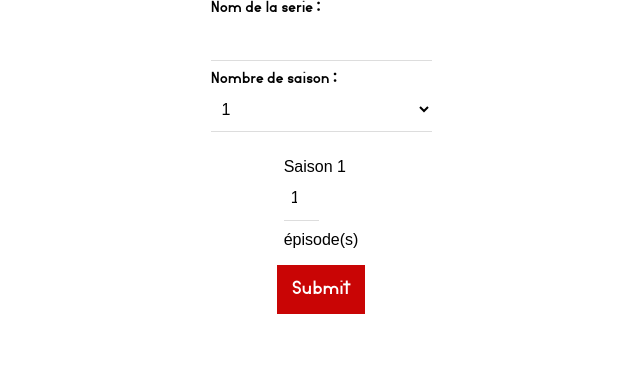
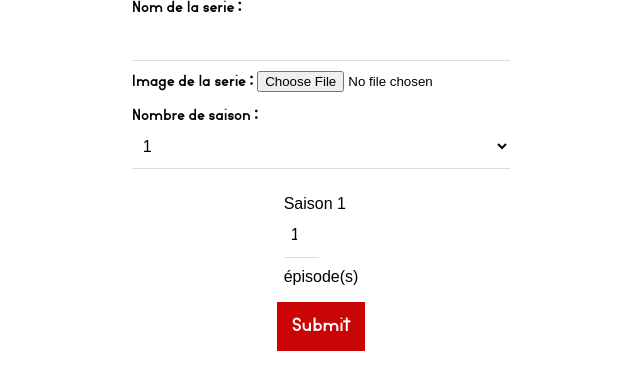
Before and after one commit to RemiRuc/to-watch-list, a PHP site: page /createserie.php in a window 1280 px wide. Shown: the part 70-460 px from the top of the page, without its empty margins (319-959 px from the left). Run offline with PHP 8.4, Linux system fonts and the light colour scheme; the visitor is signed in with stand-in values (Sample User, id 1); style sheets or scripts are compiled from the project's sources; some libraries are stand-ins or nearby versions.

Commit message:
#10 Permettre d'ajouter une image a une série ( à la création)
Ajouter une table image avec 2 colonne : idImage et lien. Dans la table series rajouter une colonne idImage

```diff
--- a/createserie.php
+++ b/createserie.php
@@ -6,7 +6,7 @@ include('templates/bdd.php');
 
 	<?php
 	if (isset($_GET['attempt'])) {
-		if ((isset($_POST['nomSerie']))&&(isset($_POST['nbrSaison']))&&(isset($_POST['saison1']))&&(isset($_SESSION['id']))) {
+		if ((isset($_POST['nomSerie']))&&(isset($_POST['nbrSaison']))&&(isset($_POST['saison1']))&&(isset($_SESSION['id']))&&(isset($_FILES['image']))&&(isset($_FILES['image']['name']))) {
 			$nom=$_POST['nomSerie'];
 			$nbrSaison=$_POST['nbrSaison'];
 			for ($i=0; $i < $nbrSaison; $i++) {
@@ -16,9 +16,24 @@ include('templates/bdd.php');
 					$nbrEpisodes[]=$_POST["saison".($i+1)];
 				}
 			}
+			$tailleMax=2097152;
+			$extensionsValides= array('jpg','jpeg','png','gif');
+			if ($_FILES['image']['size']<=$tailleMax) {
+				$extensionUpload = strtolower(substr(strrchr($_FILES['image']['name'], '.'), 1));
+				if (in_array($extensionUpload, $extensionsValides)) {
+					$lien="img/series/".$_FILES['image']['name'];
+					$resultat = move_uploaded_file($_FILES['image']['tmp_name'], $lien);
+					if ($resultat) {
+						$lien="img/series/".$_FILES['image']['name'];
+						$sql= $bdd->prepare("INSERT INTO `image`(`lien`) VALUES ('$lien')");
+						$sql->execute();
+						$imageId=$bdd->lastInsertId();
+					} else {$message="Erreur lors de l'importation.";}
+				} else {$message= "Le type de fichier n'est pas bon";}
+			} else {$message= "Votre photo est trop grande";}
 
-			$req = $bdd->prepare('INSERT INTO series(nomSerie, idUser) VALUES(:nomSerie, :idUser)');
-			$req->execute(array('nomSerie' => $nom, 'idUser' => $_SESSION['id']));
+			$req = $bdd->prepare('INSERT INTO series(nomSerie, idUser, idImage) VALUES(:nomSerie, :idUser, :idImage)');
+			$req->execute(array('nomSerie' => $nom, 'idUser' => $_SESSION['id'], 'idImage' => $imageId));
 			$serieId=$bdd->lastInsertId();
 			$numeroEpisode=0;
 			$req2 = $bdd->prepare('INSERT INTO episodes(idSerie, idUser, saison, numEpisode) VALUES(:idSerie, :idUser, :saison, :numEpisode)');
@@ -45,10 +60,12 @@ include('templates/bdd.php');
 	    echo '<div class="error alert_pages"><i class="fas fa-times"></i> '.$message.'</div>';
 	} ?>
 	<?php include ('templates/header.php'); ?>
-	<form id="formSerie" method="post" action="createserie.php?attempt=ok">
+	<form id="formSerie" method="post" action="createserie.php?attempt=ok" enctype="multipart/form-data">
 		<div id="infoSerieForm">
 			<label>Nom de la serie :</label>
 			<input type="text" name="nomSerie">
+			<label>Image de la serie :</label>
+			<input type="file" name="image"><br><br>
 			<label>Nombre de saison :</label>
 			<select id="nbrSaison" name="nbrSaison">
 				<option value="1">1</option>
```
Also changed, not shown: img/series/True_Blood.jpg (added), img/series/et.jpg (added), img/series/ztre.jpg (added).
